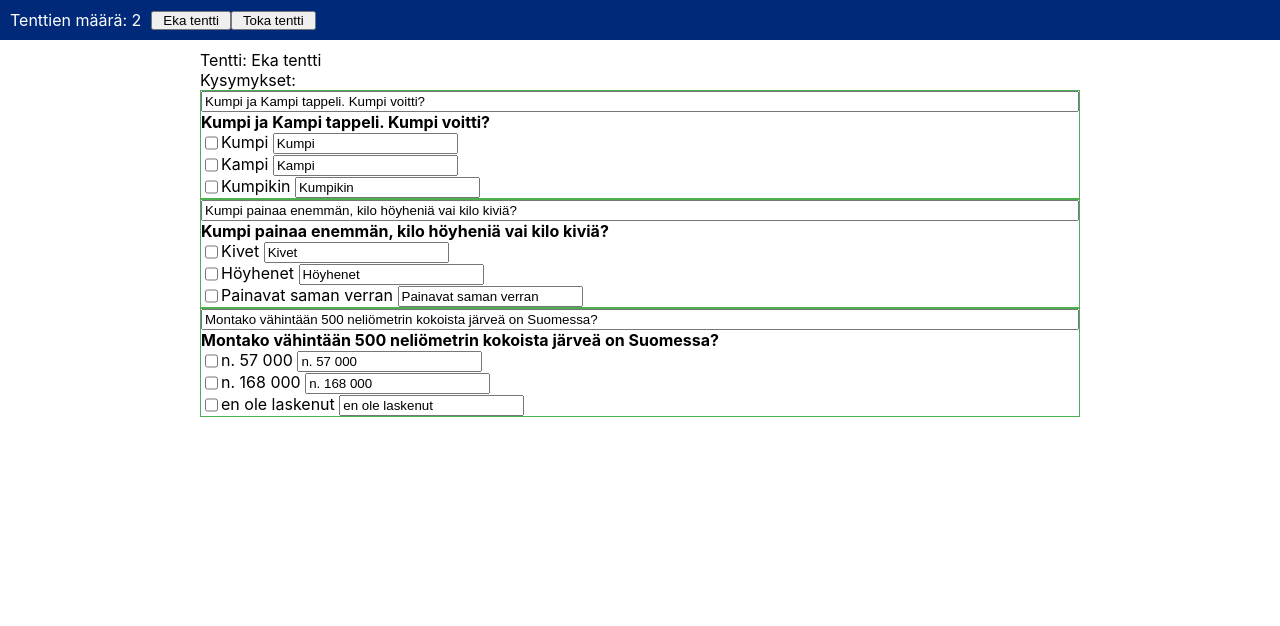
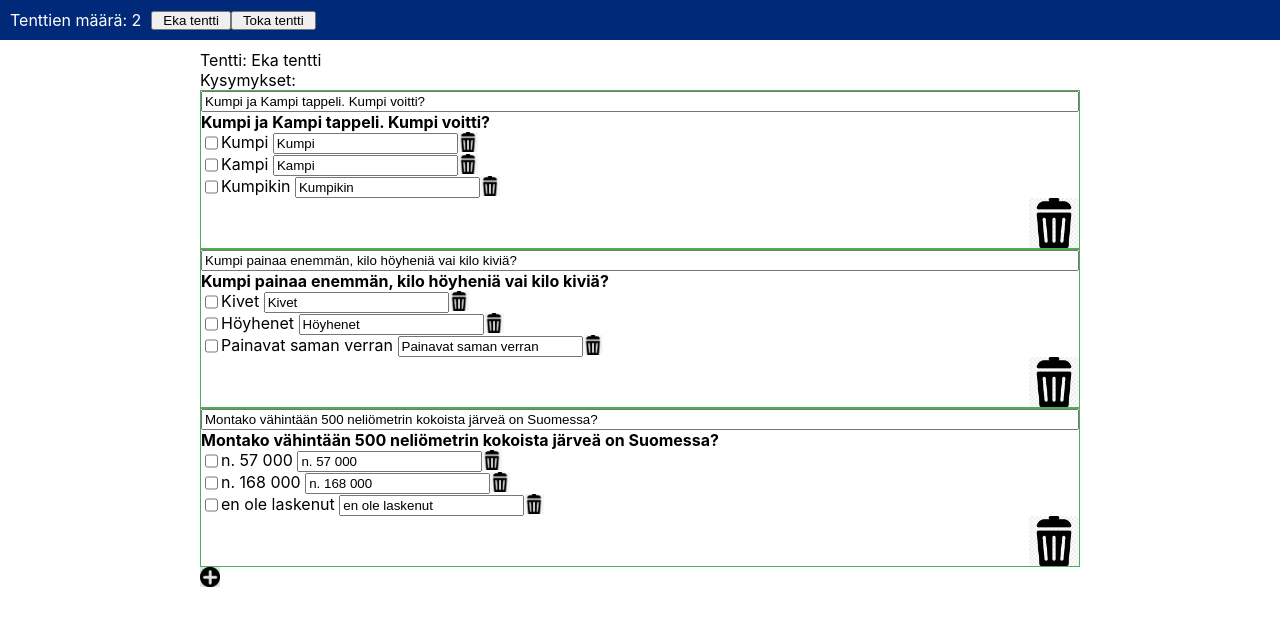
Before and after one commit to heivil/FullStack2022, a React (Create React App) app in the folder tentti-sovellus/: page / in a window 1280 px wide. Shown: the top 626 px of the page. Built offline with nearby package versions, Linux system fonts and the light colour scheme.

Commit message:
Kysymysten ja vastausten poisto reducella

```diff
--- a/tentti-sovellus/src/App.css
+++ b/tentti-sovellus/src/App.css
@@ -1,12 +1,6 @@
 .Body {
   text-align: left;
   margin: 10px 200px;
-}
-
-@media (prefers-reduced-motion: no-preference) {
-  .App-logo {
-    animation: App-logo-spin infinite 20s linear;
-  }
 }
 
 .App-header {
@@ -38,11 +32,19 @@
   font-weight: normal;
 }
 
-@keyframes App-logo-spin {
-  from {
-    transform: rotate(0deg);
-  }
-  to {
-    transform: rotate(360deg);
-  }
+.Plus-nappi{
+  height: 20px;
+  width: 20px;
 }
+
+.Roskis-nappi{
+  height: 20px;
+  width: 20px;
+}
+
+.Isompi-roskis-nappi{
+  height: 50px;
+  width: 50px;
+  float:right;
+  margin: 0px 0px 0px auto;
+}
--- a/tentti-sovellus/src/App.js
+++ b/tentti-sovellus/src/App.js
@@ -1,5 +1,5 @@
 import './App.css';
-import Tentti from './Tentti'
+import Tentti from './Tentti';
 import React, {useState, useReducer} from 'react';
 
 const App = () => {
@@ -44,7 +44,19 @@ const App = () => {
         const uusiKysymys = action.payload.kysymys
         const tentitKopio2 = {...state}
         tentitKopio2[tenttiNumero].kysymykset[action.payload.kysymysIndex].kysymys = uusiKysymys
-        return tentitKopio2
+        return tentitKopio2;
+      case 'POISTA_KYSYMYS':
+        const tentitKopio3 = {...state}
+        const kysymyksetKopio = tentitKopio3[tenttiNumero].kysymykset.filter(kysymys =>
+          kysymys !== tentitKopio3[tenttiNumero].kysymykset[action.payload.kysymysIndex])
+        tentitKopio3[tenttiNumero].kysymykset = kysymyksetKopio
+        return tentitKopio3;
+      case 'POISTA_VASTAUS':
+        const tentitKopio4 = {...state}
+        const vastauksetKopio = tentitKopio4[tenttiNumero].kysymykset[action.payload.kysymysIndex].vastaukset.filter(vastaus =>
+          vastaus !== tentitKopio4[tenttiNumero].kysymykset[action.payload.kysymysIndex].vastaukset[action.payload.vastausIndex])
+        tentitKopio4[tenttiNumero].kysymykset[action.payload.kysymysIndex].vastaukset = vastauksetKopio
+        return tentitKopio4;
       default:
         throw new Error("Reduceriin tultiin oudosti.");
     }
--- a/tentti-sovellus/src/Kysymys.js
+++ b/tentti-sovellus/src/Kysymys.js
@@ -1,4 +1,6 @@
 import Vastaus from "./Vastaus";
+import trash from './trash.png'
+import plus from './plus.png'
 
 const Kysymys = (props) => {
   return (
@@ -11,7 +13,12 @@ const Kysymys = (props) => {
         tentti: props.tentti
       }})}} value = {props.kysymys.kysymys}/>
       <div> {props.kysymys.kysymys} </div>
-            {props.kysymys.vastaukset.map((vastaus, index) => <div key={index}> <Vastaus vastaus = {vastaus} dispatch = {props.dispatch} kysymysIndex = {props.kysymysIndex} vastausIndex = {index}/> </div>)}
+            {props.kysymys.vastaukset.map((vastaus, index) =>
+            <div key={index}>
+            <Vastaus vastaus = {vastaus} dispatch = {props.dispatch} kysymysIndex = {props.kysymysIndex} vastausIndex = {index}/>
+            </div>)}
+            <img className="Isompi-roskis-nappi" src={trash} alt="Poista kysymys" onClick={(event)=>
+            {props.dispatch({type: 'POISTA_KYSYMYS', payload: {kysymysIndex: props.kysymysIndex}})}}/>
     </div>
   );
 }
--- a/tentti-sovellus/src/Tentti.js
+++ b/tentti-sovellus/src/Tentti.js
@@ -1,4 +1,6 @@
 import Kysymys from './Kysymys'
+import trash from './trash.png'
+import plus from './plus.png'
 
 const Tentti = (props) => {
   return (
@@ -7,6 +9,7 @@ const Tentti = (props) => {
       <div>Kysymykset: </div>
       <div>{props.tentti.kysymykset.map((kysymys, index) =>
         <Kysymys key = {index} kysymys={kysymys} dispatch = {props.dispatch} kysymysIndex = {index} tentti = {props.tentti}/>)}
+        <img className='Plus-nappi' src={plus} alt="Lisää kysymys"/>
       </div>
     </div>
   );
--- a/tentti-sovellus/src/Vastaus.js
+++ b/tentti-sovellus/src/Vastaus.js
@@ -1,14 +1,19 @@
+import trash from './trash.png';
+
 const Vastaus = (props) => {
   return (
     <div className="Vastaus">
-      <input type="checkbox"></input>
+      <input type="checkbox"/>
       <div> {props.vastaus} <input type = "text" onChange={(event) =>
         {props.dispatch({type: 'VASTAUS_MUUTTUI',
         payload: {
           vastaus: event.target.value,
           vastausIndex : props.vastausIndex,
           kysymysIndex: props.kysymysIndex
-        }})}} value = {props.vastaus}/></div>
+        }})}} value = {props.vastaus}/>
+      </div>
+      <img className='Roskis-nappi' src={trash} alt="Poista vastausvaihtoehto" onClick={(event) =>
+        {props.dispatch({type: 'POISTA_VASTAUS', payload: {kysymysIndex: props.kysymysIndex, vastausIndex: props.vastausIndex}})}}/>
     </div>
   );
 }
```
Also changed, not shown: tentti-sovellus/src/plus.png (added), tentti-sovellus/src/trash.png (added).
